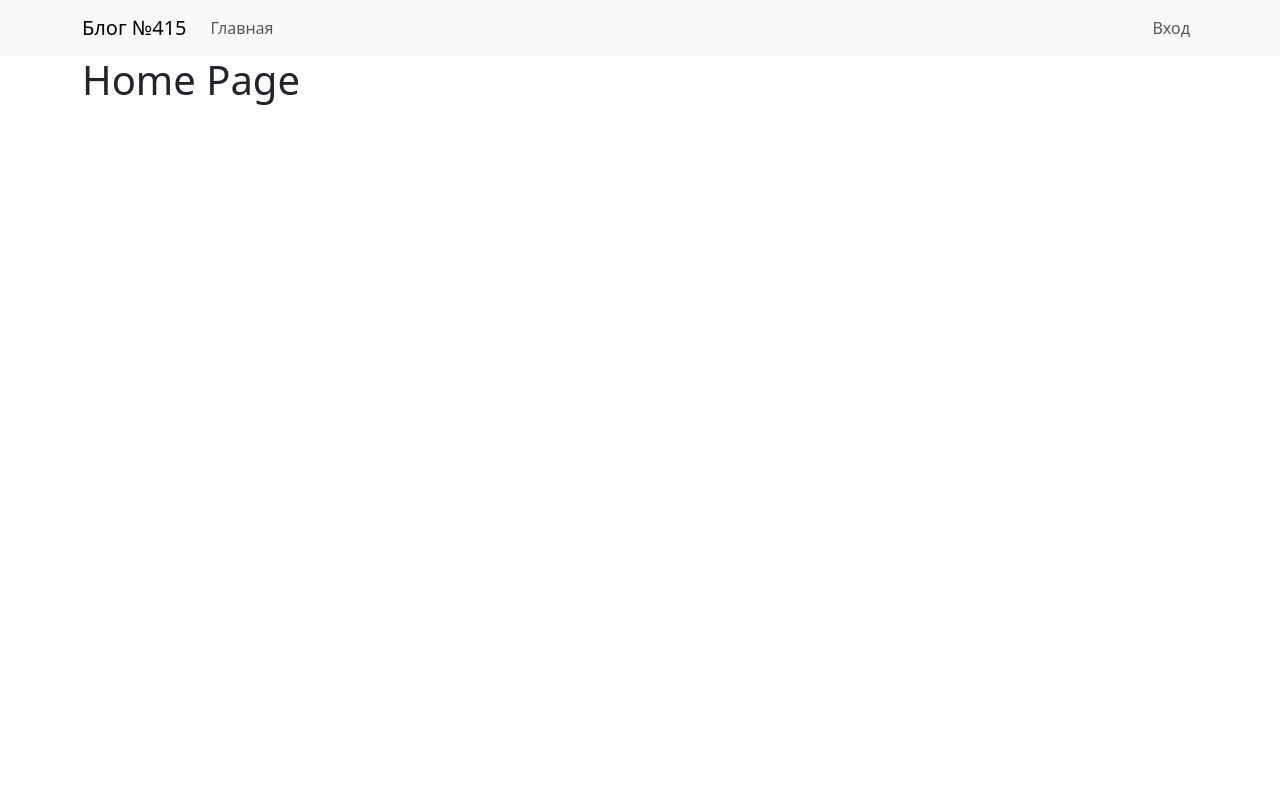
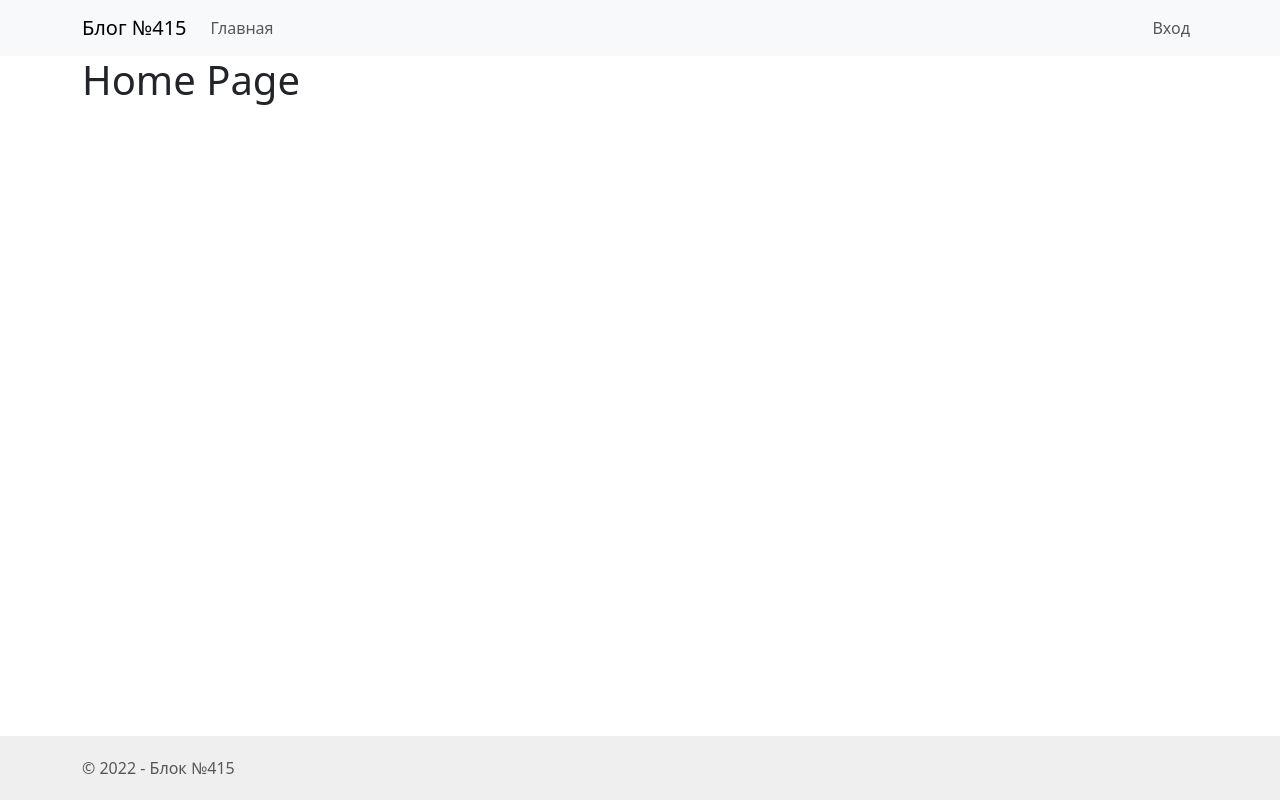
Before and after one commit to T9404/Blog, a React (Create React App) app: page / in a window 1280 px wide. Built offline with nearby package versions, Linux system fonts and the light colour scheme.

Commit message:
added footer

```diff
--- a/package.json
+++ b/package.json
@@ -7,6 +7,8 @@
     "@testing-library/react": "^13.4.0",
     "@testing-library/user-event": "^13.5.0",
     "bootstrap": "^5.3.2",
+    "flowbite-react": "^0.6.4",
+    "mdb-react-ui-kit": "^7.0.0",
     "react": "^18.2.0",
     "react-bootstrap": "^2.9.1",
     "react-dom": "^18.2.0",
--- a/src/app/App.jsx
+++ b/src/app/App.jsx
@@ -3,6 +3,7 @@ import RegistrationPage from "../pages/registrationPage/RegistrationPage";
 import HomePage from "../pages/homePage/HomePage";
 import Header from "../shared/components/header/Header";
 import 'bootstrap/dist/css/bootstrap.min.css';
+import Footeer from "../shared/components/footer/Footer";
 
 function App() {
   return (
@@ -14,6 +15,7 @@ function App() {
                   <Route path="/registration" element={<RegistrationPage />}/>
               </Routes>
           </div>
+          <Footeer />
       </>
   );
 }
--- /dev/null
+++ b/src/shared/components/footer/Footer.jsx
@@ -0,0 +1,12 @@
+import styles from './style.module.css';
+function Footer() {
+    return (
+        <footer className={styles.footer}>
+            <div className="container">
+                <span className="text-muted">&copy; 2022 - Блок №415{' '}</span>
+            </div>
+        </footer>
+    );
+}
+
+export default Footer;
--- /dev/null
+++ b/src/shared/components/footer/style.module.css
@@ -0,0 +1,15 @@
+.footer {
+    background-color: #efefef;
+    color: #ffffff;
+    padding: 20px;
+    text-align: left;
+    position: fixed;
+    bottom: 0;
+    width: 100%;
+}
+
+@media (max-width: 768px) {
+    .footer {
+        padding: 15px;
+    }
+}
--- a/src/shared/components/header/Header.jsx
+++ b/src/shared/components/header/Header.jsx
@@ -3,8 +3,6 @@ import Nav from 'react-bootstrap/Nav';
 import Navbar from 'react-bootstrap/Navbar';
 import {useNavigate} from "react-router-dom";
 import Logout from "../logout/Logout";
-
-
 
 function Header() {
     const authenticated = !!localStorage.getItem('my-key');
```
Also changed, not shown: 1 other file (tests, documents, lock files or other folders).
